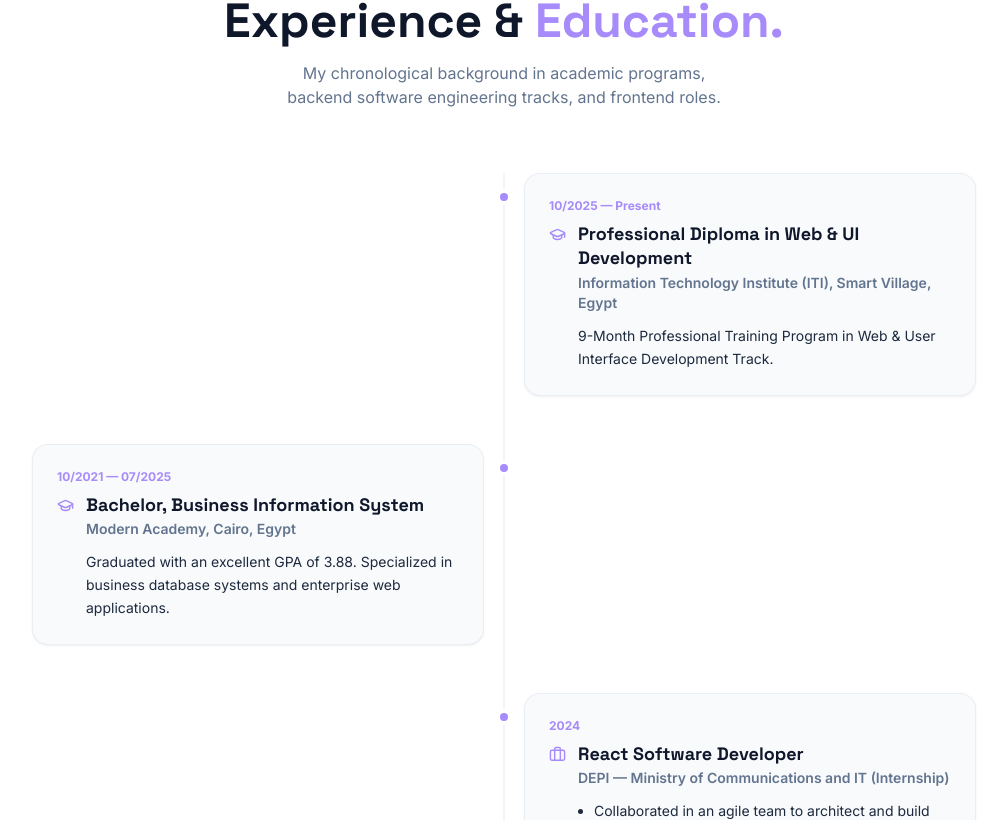
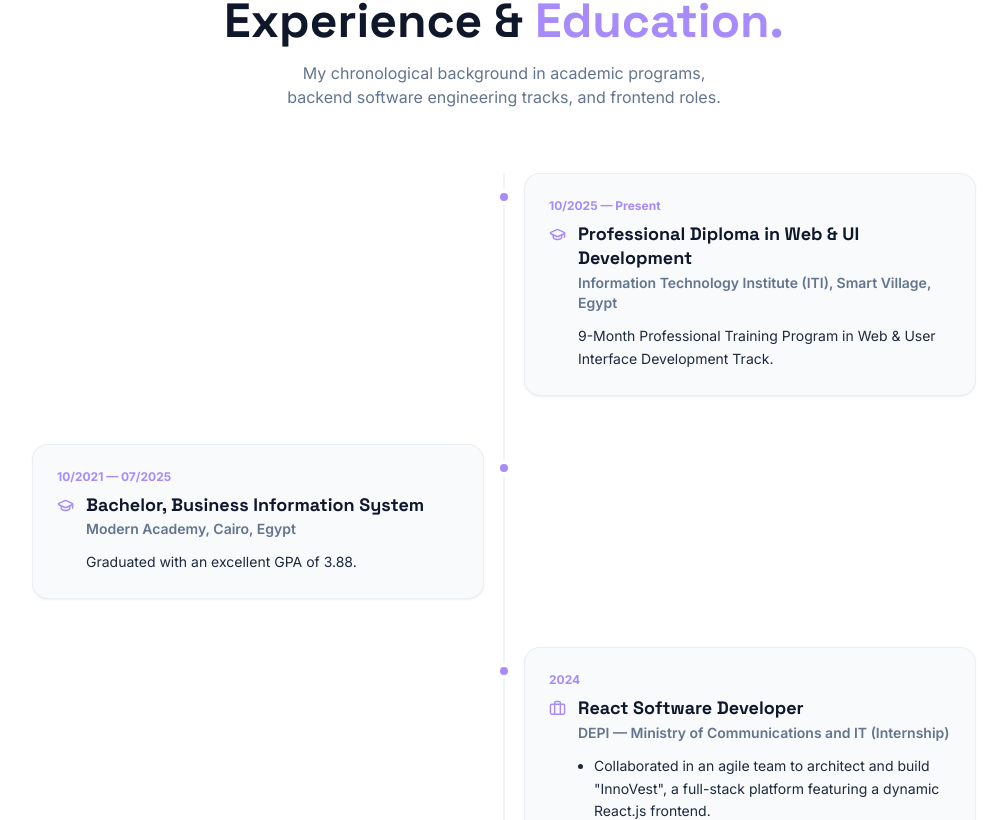
Before and after one commit to MarwaAshraf1812/My_Portfolio, a React (Vite) app: page / in a window 1280 px wide. Shown: the part 2767-3587 px from the top of the page, without its empty margins (136-1143 px from the left). Built offline with nearby package versions, Linux system fonts and the light colour scheme.

Commit message:
refactor: truncate description in education portfolio entry

```diff
--- a/src/data/portfolioData.js
+++ b/src/data/portfolioData.js
@@ -65,7 +65,7 @@ export const timelineData = [
     year: '10/2021 — 07/2025',
     role: 'Bachelor, Business Information System',
     company: 'Modern Academy, Cairo, Egypt',
-    description: 'Graduated with an excellent GPA of 3.88. Specialized in business database systems and enterprise web applications.',
+    description: 'Graduated with an excellent GPA of 3.88.',
     type: 'education'
   },
   {
```
